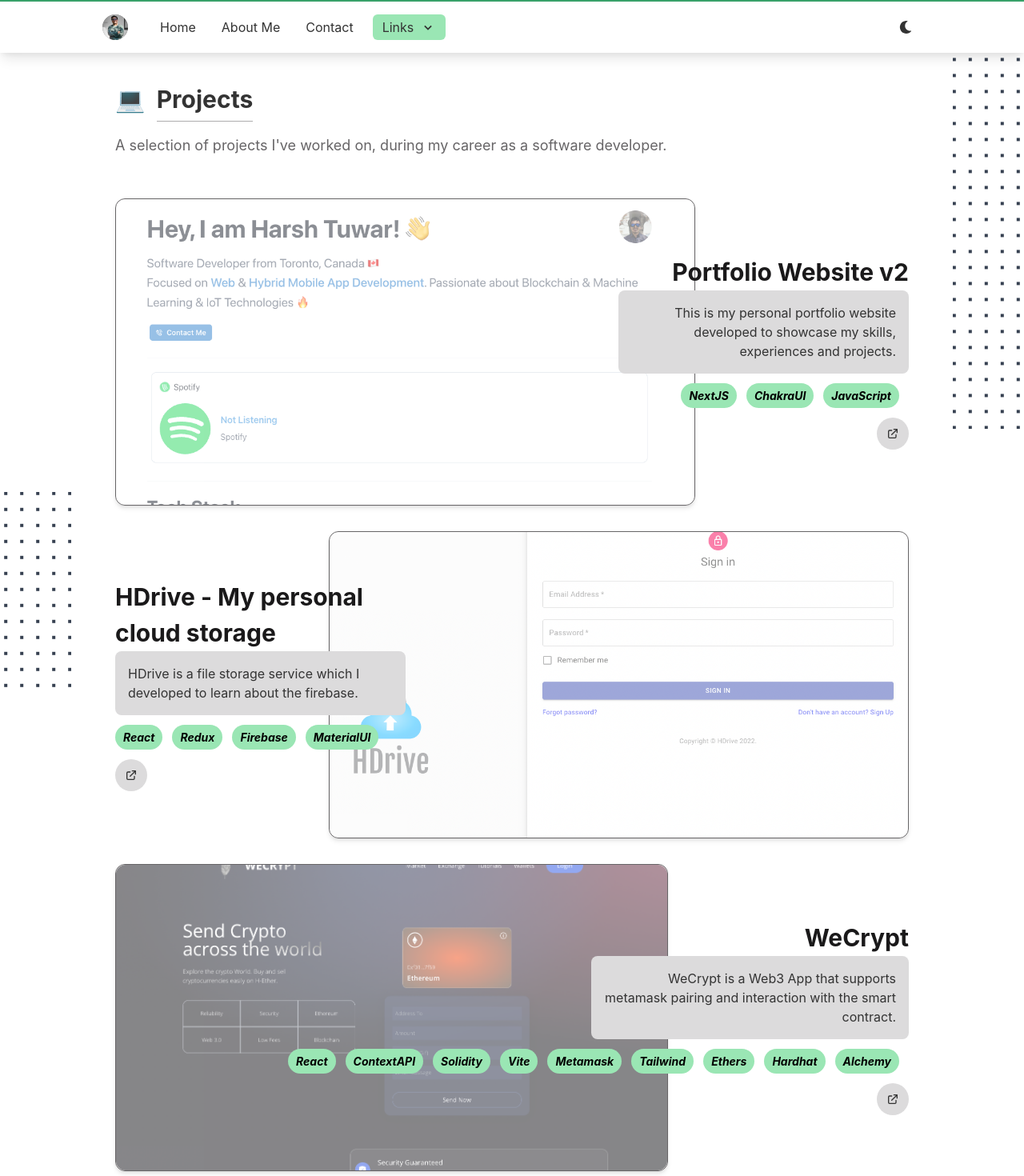
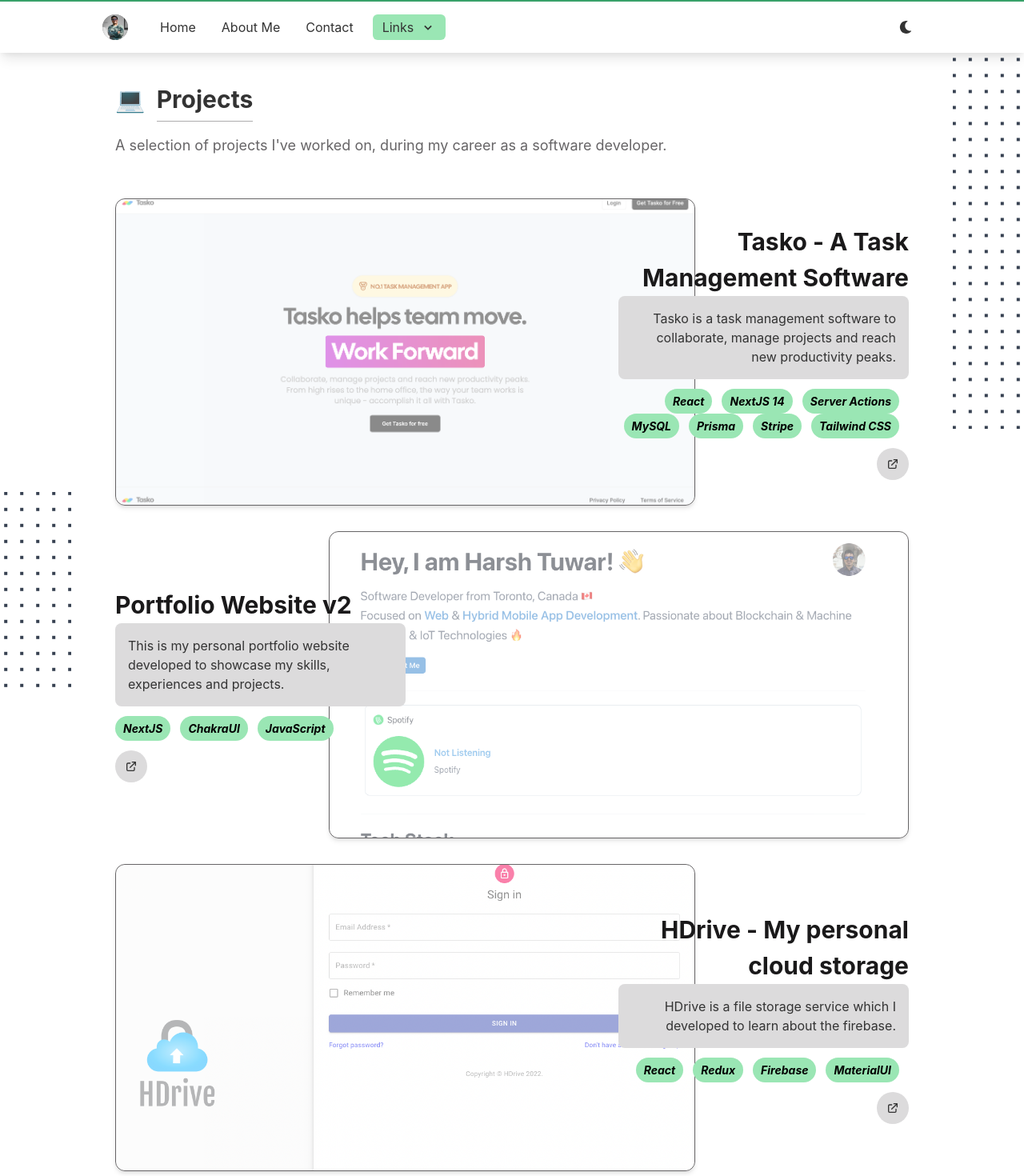
Before and after one commit to Harsh-Tuwar/harshtuwar, a Next.js app: page /projects in a window 1280 px wide. Shown: the top 1470 px of the page at 80% size. Built offline with nearby package versions, Linux system fonts and the light colour scheme.

Commit message:
added new project - tasko

```diff
--- a/components/FramerAnimations.jsx
+++ b/components/FramerAnimations.jsx
@@ -12,6 +12,7 @@ export const fadeInUp = {
 	initial: {
 		y: 60,
 		opacity: 0,
+		flexWrap: 'wrap',
 		transition: { duration: 0.6, ease: easing },
 	},
 	animate: {
--- a/components/ProjectLayout.jsx
+++ b/components/ProjectLayout.jsx
@@ -174,9 +174,9 @@ const LeftProjectLayoutLarge = ({ project }) => {
 							{project.description}
 						</MotionText>
 						{project.techStack && (
-							<MotionList variants={fadeInUp}  display="flex" fontSize="sm" justifyContent="end" mt="3" color={skillsTextColor} fontWeight="bold">
+							<MotionList variants={fadeInUp} display="flex" fontSize="sm" justifyContent="end" mt="3" color={skillsTextColor} fontWeight="bold" style={{ flexWrap: 'wrap' }}>
 								{project.techStack.map((s, index) => (
-									<ListItem key={index} mr="3" backgroundColor={skillsBgColor} style={{ borderRadius: 16, padding: '5px 10px' }} flexWrap="wrap">
+									<ListItem key={index} mr="3" backgroundColor={skillsBgColor} style={{ borderRadius: 16, padding: '5px 10px' }}>
 										<i>{s}</i>
 									</ListItem>
 								))}
--- a/constant/index.js
+++ b/constant/index.js
@@ -163,6 +163,13 @@ const techStacks = [
 
 const projectsList = [
     {
+        title: "Tasko - A Task Management Software",
+        imageLight: '/images/projects/tasko.png',
+        site: "https://mytasko.vercel.app",
+        description: `Tasko is a task management software to collaborate, manage projects and reach new productivity peaks.`,
+        techStack: ["React", "NextJS 14", "Server Actions", "MySQL", "Prisma", "Stripe", "Tailwind CSS"]
+    },
+    {
         title: "Portfolio Website v2",
         imageLight: '/images/projects/portfolio-website-v2.png',
         site: "https://harshtuwar.ml",
@@ -175,13 +182,6 @@ const projectsList = [
         site: "https://drive.harshtuwar.ml",
         description: `HDrive is a file storage service which I developed to learn about the firebase.`,
         techStack: ["React", "Redux", "Firebase", "MaterialUI"]
-    },
-    {
-        title: "WeCrypt",
-        imageLight: '/images/projects/wecrypt.png',
-        site: "https://wecrypt.vercel.app",
-        description: `WeCrypt is a Web3 App that supports metamask pairing and interaction with the smart contract.`,
-        techStack: ["React", "ContextAPI", "Solidity", "Vite", "Metamask", "Tailwind", "Ethers", "Hardhat", "Alchemy"]
     },
 ];
 
```
Also changed, not shown: public/images/projects/tasko.png (added).
